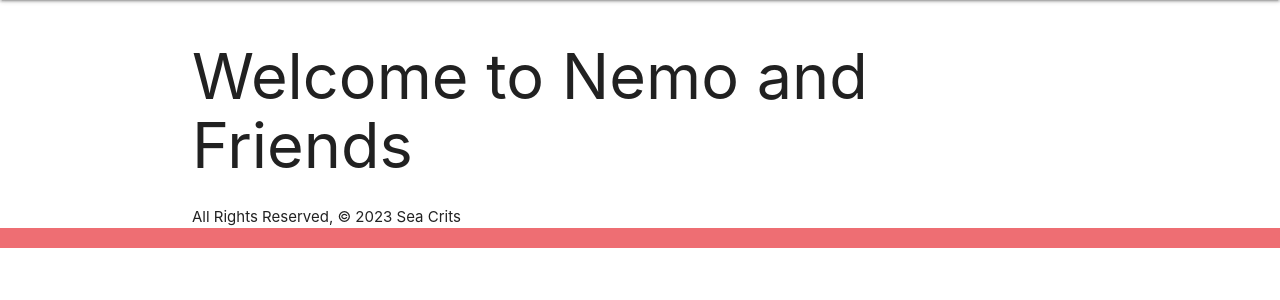
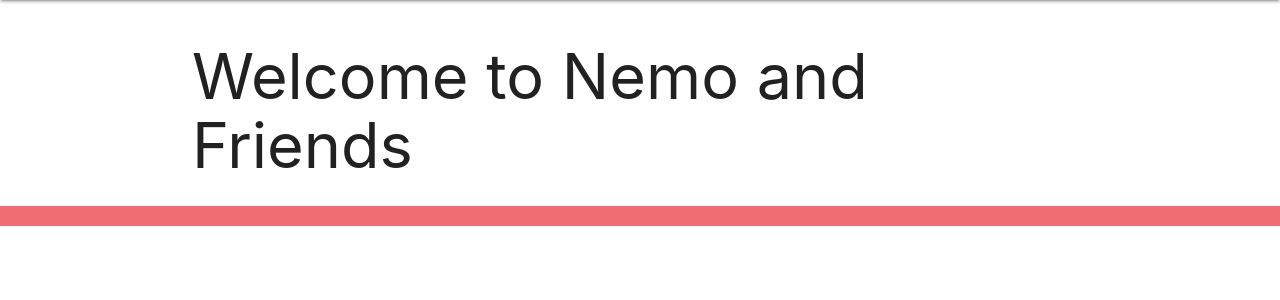
Before and after one commit to caitlinfcorrigan/nemo-and-friends, a Django app: page / in a window 1280 px wide. Shown: the part 64-364 px from the top of the page. Run offline with Django 5.2, Linux system fonts and the light colour scheme.

Commit message:
updates block content

```diff
--- a/main_app/templates/about.html
+++ b/main_app/templates/about.html
@@ -4,5 +4,4 @@
 <h5>Meet Nemo and other sea creatures found in the Great Barrier Reef</h5>
 <hr>
 <p>See these fish and sea creatures in their natural habitat by visiting Australia.</p>
-<footer>All Rights Reserved, &copy; 2023 Sea Crits</footer>
 {% endblock %}
--- a/main_app/templates/home.html
+++ b/main_app/templates/home.html
@@ -1,5 +1,4 @@
 {% extends 'base.html' %}
 {% block content %}
 <h1>Welcome to Nemo and Friends</h1>
-<footer>All Rights Reserved, &copy; 2023 Sea Crits</footer>
 {% endblock %}
```
